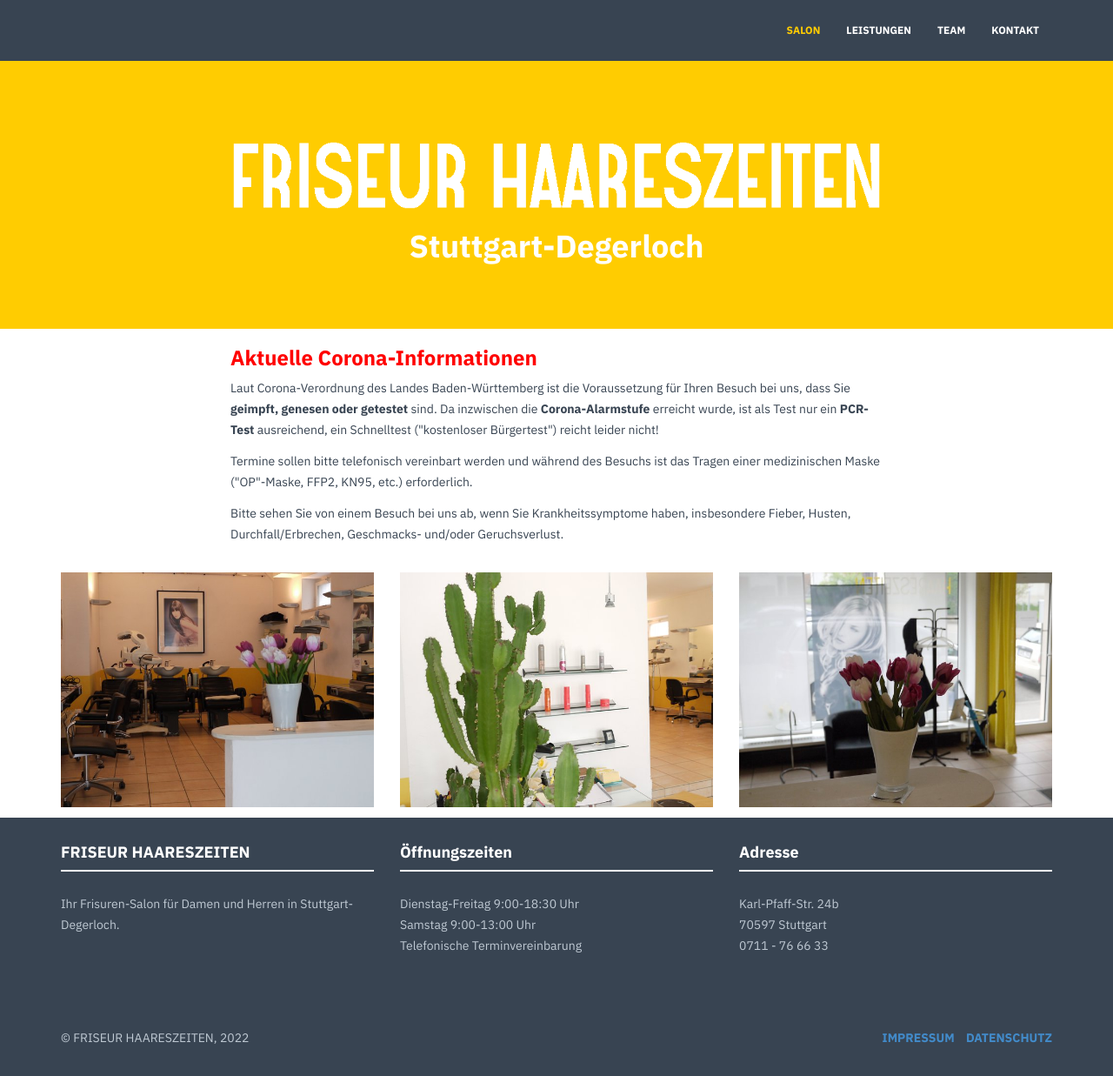
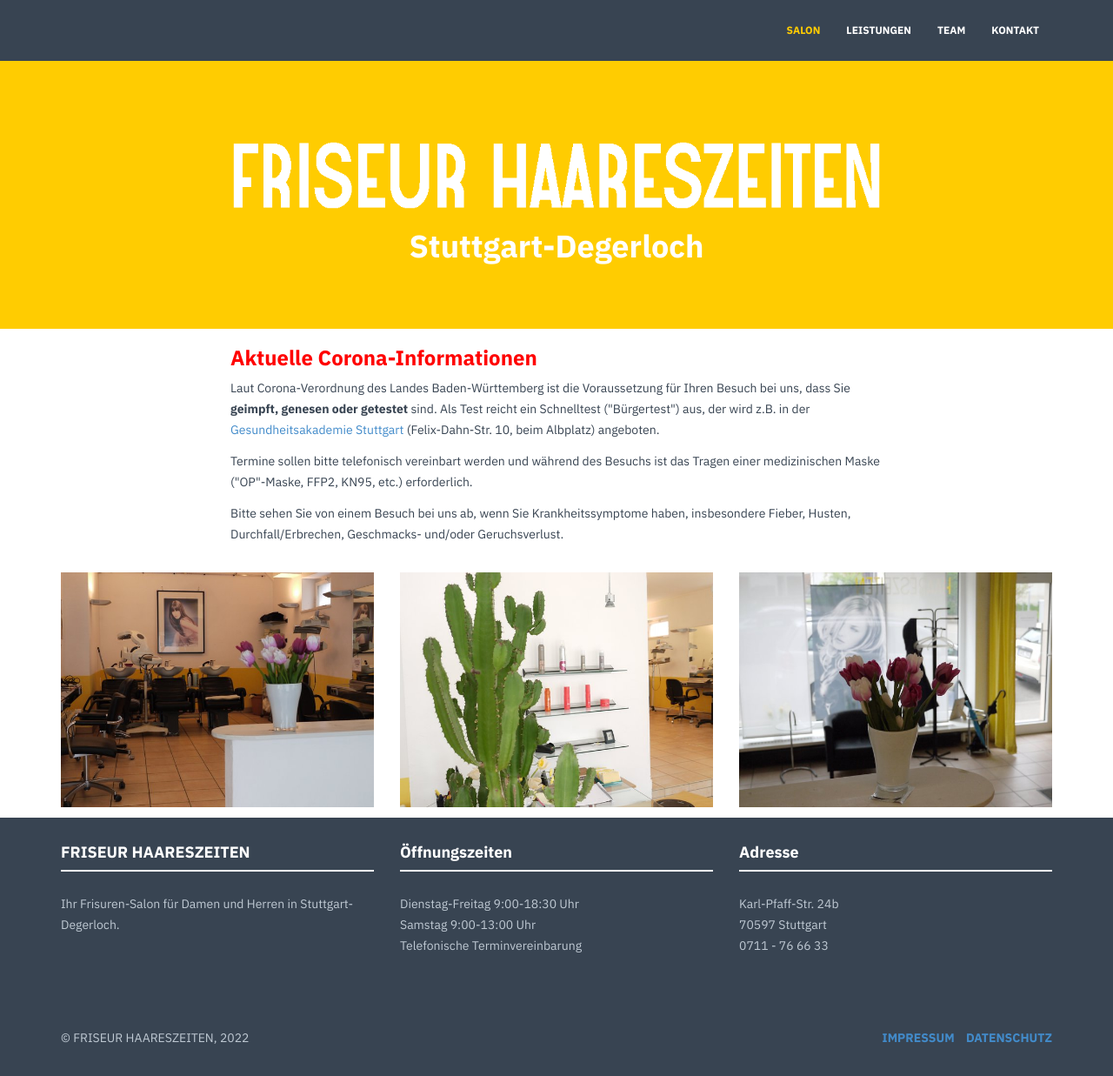
Before and after one commit to haareszeiten/haareszeiten.github.io, a Jekyll site: the page built from index.html, in a window 1280 px wide and 1237 px high. Shown: the whole window at 87% size. Built offline with Jekyll 4.4.1, drawn with Linux system fonts in a browser that asks for light colours; nearby versions of some CDN libraries.

Commit message:
corona update

```diff
--- a/index.html
+++ b/index.html
@@ -21,11 +21,11 @@
             <p>
                 Laut Corona-Verordnung des Landes Baden-Württemberg ist die Voraussetzung für Ihren Besuch bei uns, dass Sie <strong>geimpft, genesen oder
                 getestet</strong> sind.
-                <!--Als Test reicht ein Schnelltest ("Bürgertest") aus, der wird z.B. in der
+                Als Test reicht ein Schnelltest ("Bürgertest") aus, der wird z.B. in der
                 <a href="https://www.gesundheitsakademie-stuttgart.de/schnelltest.php" target="_blank">Gesundheitsakademie Stuttgart</a>
-                (Felix-Dahn-Str. 10, beim Albplatz) angeboten. -->
-                Da inzwischen die <strong>Corona-Alarmstufe</strong> erreicht wurde, ist als Test nur ein <strong>PCR-Test</strong> ausreichend, ein Schnelltest
-                ("kostenloser Bürgertest") reicht leider nicht!
+                (Felix-Dahn-Str. 10, beim Albplatz) angeboten.
+                <!--Da inzwischen die <strong>Corona-Alarmstufe</strong> erreicht wurde, ist als Test nur ein <strong>PCR-Test</strong> ausreichend, ein Schnelltest
+                ("kostenloser Bürgertest") reicht leider nicht! -->
             </p>
             <p>
                 Termine sollen bitte telefonisch vereinbart werden und während des Besuchs ist das Tragen
```
